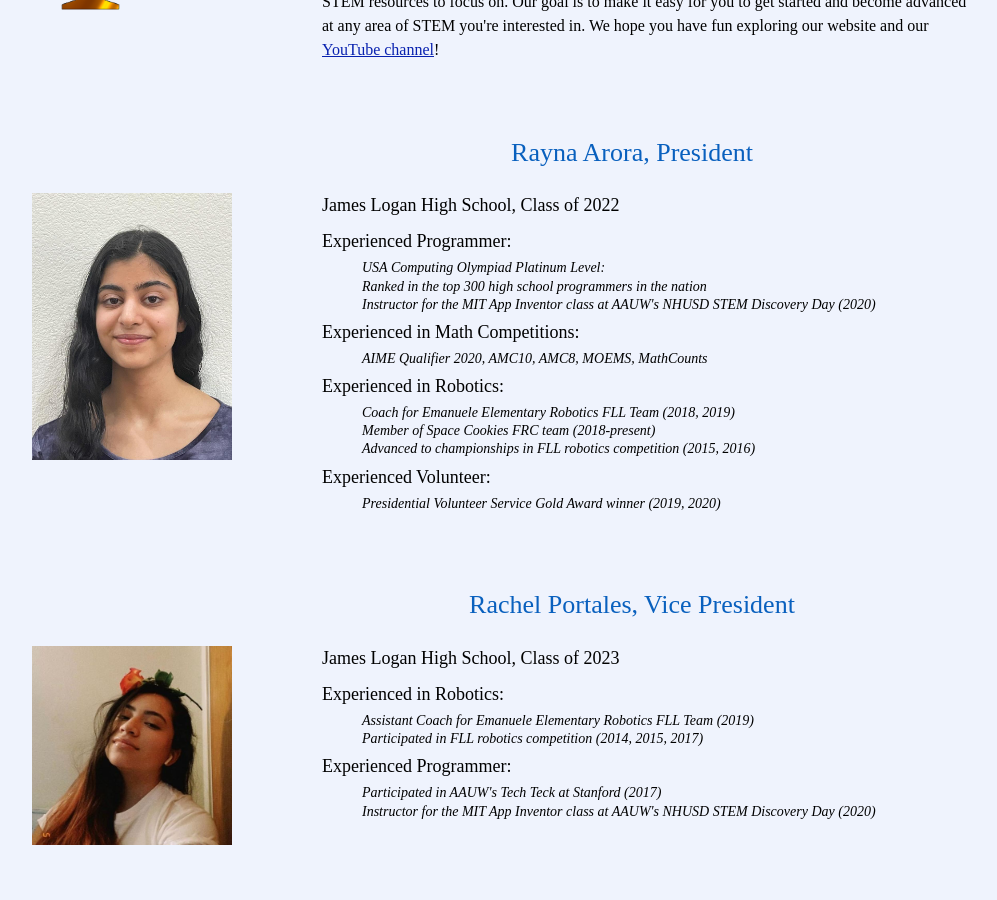
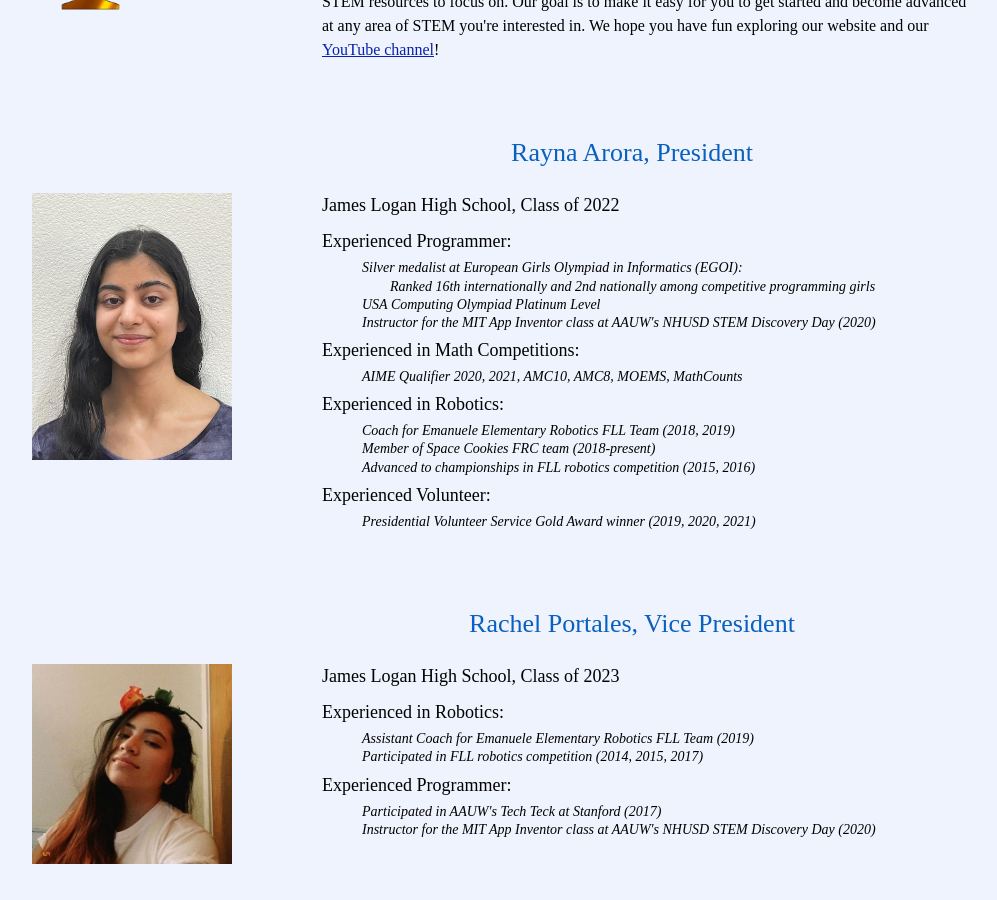
Before and after one commit to radicalcollegestrategies/stemscholars, a Jekyll site: the page built from stem/about.md, in a window 1280 px wide and 900 px high, scrolled down 530 px. Shown: the whole window, without its empty margins (138-1135 px from the left). Built offline with Jekyll 4.4.1, drawn with Linux system fonts in a browser that asks for light colours; some web fonts are replaced; some of the changed text lies outside the part shown.

```diff
--- a/_config.yml
+++ b/_config.yml
@@ -46,3 +46,4 @@ collections:
   math:
   electronics:
   coding:
+  techart:
--- a/_includes/header.html
+++ b/_includes/header.html
@@ -3,7 +3,7 @@
   <h2 class="headfont"> {{ page.h2 }} </h2>
 </header>
 <div class="navbar">
-    <div class="center" style="width:570px">
+    <div class="center" style="width:490px"><!-- change to 570 when adding careers-->
       <div class="gallery">
           <a href="/">
             <img src="/images/stem/Home.png" alt="Home" width="40" height="40">
@@ -53,11 +53,11 @@
         </div>
       </div>
 
-      <div class="gallery">
+      <!--div class="gallery">
           <a href="/careers">
             <img src="/images/stem/Career.jpg" alt="Career" width="40" height="40">
           </a>
-      </div>
+      </div-->
 
       <div class="gallery">
           <a href="/about">
--- a/stem/about.md
+++ b/stem/about.md
@@ -25,12 +25,14 @@ title: Meet the STEM Scholars
 <li> James Logan High School, Class of 2022 </li>
 <li> Experienced Programmer:
   <ul class="aboutl2">
-  <li> USA Computing Olympiad Platinum Level: <br> Ranked in the top 300 high school programmers in the nation </li>
+  <li> Silver medalist at European Girls Olympiad in Informatics (EGOI):
+      <br> &nbsp; &nbsp; &nbsp; &nbsp; Ranked 16th internationally and 2nd nationally among competitive programming girls</li>
+  <li> USA Computing Olympiad Platinum Level </li>
   <li> Instructor for the MIT App Inventor class at AAUW's NHUSD STEM Discovery Day (2020) </li>
   </ul> </li>
 <li> Experienced in Math Competitions:
   <ul class="aboutl2">
-  <li> AIME Qualifier 2020, AMC10, AMC8, MOEMS, MathCounts </li>
+  <li> AIME Qualifier 2020, 2021, AMC10, AMC8, MOEMS, MathCounts </li>
   </ul> </li>
 <li> Experienced in Robotics:
   <ul class="aboutl2">
@@ -40,7 +42,7 @@ title: Meet the STEM Scholars
   </ul> </li>
 <li> Experienced Volunteer:
   <ul class="aboutl2">
-  <li> Presidential Volunteer Service Gold Award winner (2019, 2020) </li>
+  <li> Presidential Volunteer Service Gold Award winner (2019, 2020, 2021) </li>
   </ul> </li>
 </ul>
 </div>
@@ -131,6 +133,8 @@ title: Meet the STEM Scholars
 <div class="row2">
   <div style="width:500px">Space Cookies: Ananya Balaji, Amanda Zhang, Kanika Thakur</div>
   <div style="width:300px">Fremont Christian School: Neil Makur</div>
+  <div style="width:500px">Archbishop Mitty High School: Vedansh Goenka </div>
+  <div style="width:300px"> </div>
 </div>
 
 
```
Also changed, not shown: _block/15_AppInventor.md (+3 -2 lines), _techart/05cad.md (added, +27 -0 lines), technology/techart.md (+73 -10 lines), images/techart/cad.jpg (added).
